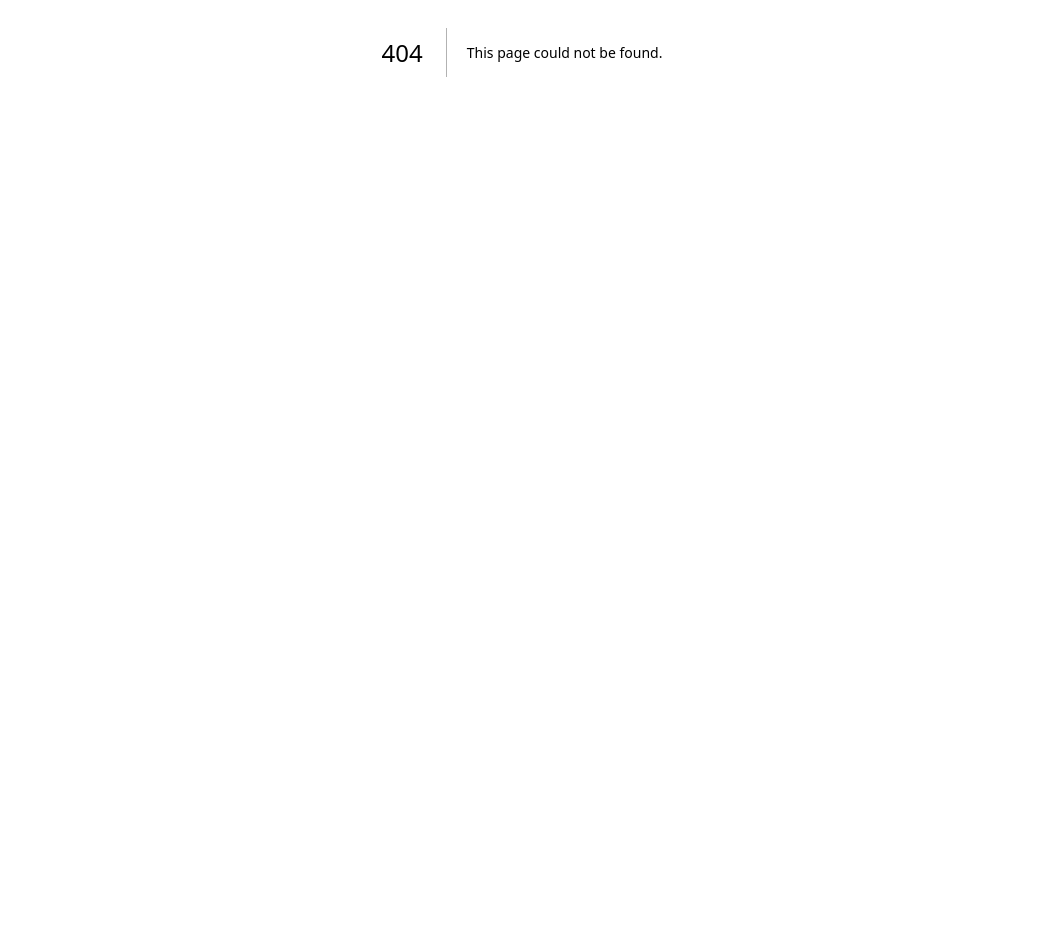
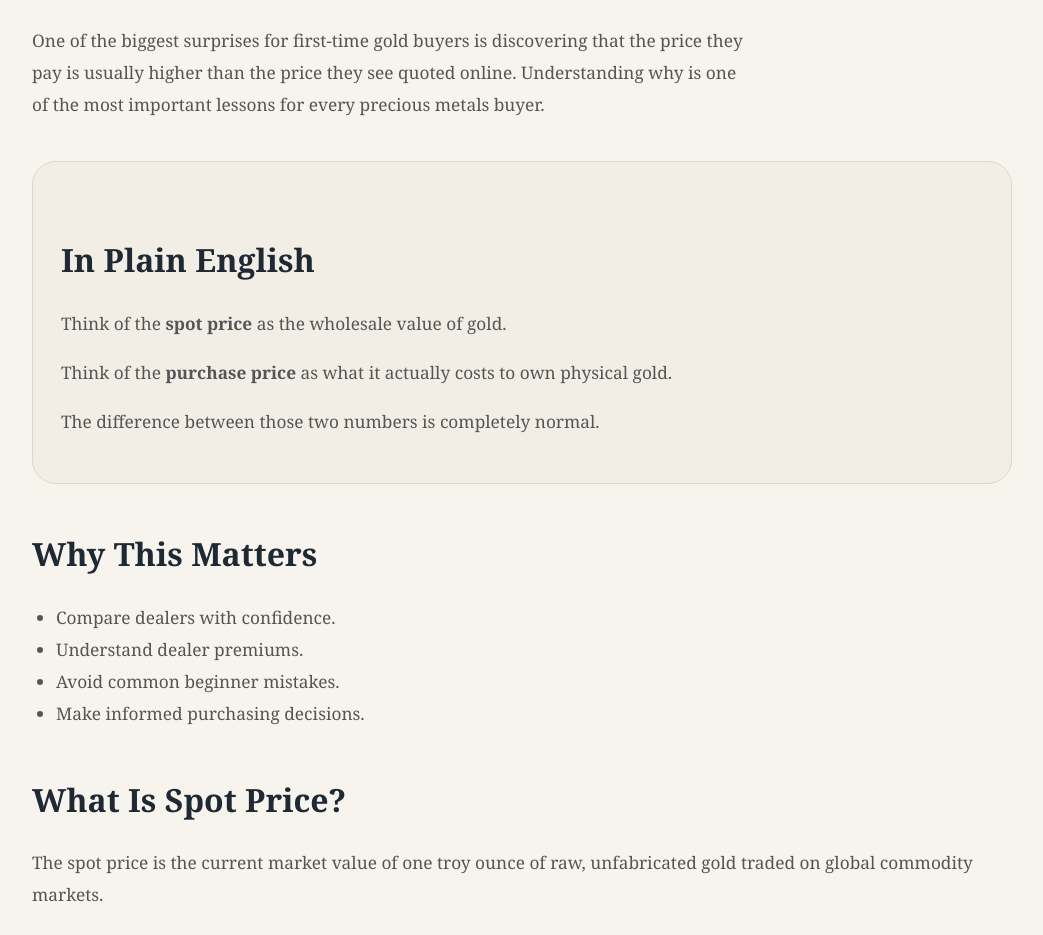
Before and after one commit to BryanFinnigan/tangible-value-v1, a Next.js app: page /learn/spot-price-vs-purchase-price in a window 1280 px wide. Before the commit this address had no page. Shown: the part 348-1283 px from the top of the page, without its empty margins (118-1161 px from the left). Before the commit the page ends 800 px from the top, so only its background shows below. Built offline with nearby package versions, Linux system fonts and the light colour scheme.

Commit message:
Create page.tsx

```diff
--- /dev/null
+++ b/app/learn/spot-price-vs-purchase-price/page.tsx
@@ -0,0 +1,311 @@
+export default function SpotPriceGuide() {
+  return (
+    <main className="articlePage">
+      <article className="article">
+
+        <p className="eyebrow">
+          FOUNDATIONAL KNOWLEDGE SERIES
+        </p>
+
+        <p className="chapter">
+          Chapter 2
+        </p>
+
+        <h1>Understanding Gold Spot Price vs. Purchase Price</h1>
+
+        <p className="lede">
+          One of the biggest surprises for first-time gold buyers is discovering
+          that the price they pay is usually higher than the price they see
+          quoted online. Understanding why is one of the most important lessons
+          for every precious metals buyer.
+        </p>
+
+        <section className="callout">
+
+          <h2>In Plain English</h2>
+
+          <p>
+            Think of the <strong>spot price</strong> as the wholesale value of
+            gold.
+          </p>
+
+          <p>
+            Think of the <strong>purchase price</strong> as what it actually
+            costs to own physical gold.
+          </p>
+
+          <p>
+            The difference between those two numbers is completely normal.
+          </p>
+
+        </section>
+
+        <section>
+
+          <h2>Why This Matters</h2>
+
+          <ul>
+            <li>Compare dealers with confidence.</li>
+            <li>Understand dealer premiums.</li>
+            <li>Avoid common beginner mistakes.</li>
+            <li>Make informed purchasing decisions.</li>
+          </ul>
+
+        </section>
+
+        <section>
+
+          <h2>What Is Spot Price?</h2>
+
+          <p>
+            The spot price is the current market value of one troy ounce of raw,
+            unfabricated gold traded on global commodity markets.
+          </p>
+
+          <p>
+            Think of it as the wholesale price before gold becomes a finished
+            coin or bar.
+          </p>
+
+          <p>
+            Spot prices change throughout the trading day as markets respond to
+            supply and demand, inflation, interest rates, currencies, and world
+            events.
+          </p>
+
+        </section>
+
+        <section>
+
+          <h2>What Is Purchase Price?</h2>
+
+          <p>
+            Purchase price is the amount you actually pay to own physical gold.
+          </p>
+
+          <p>
+            It includes the market value of the gold plus the costs of refining,
+            minting, transporting, storing, and selling the finished product.
+          </p>
+
+        </section>
+
+        <section className="formula">
+
+          <h2>How Purchase Price Is Calculated</h2>
+
+          <div className="formulaBox">
+            <div>Spot Price</div>
+            <div>+</div>
+            <div>Dealer Premium</div>
+            <div>+</div>
+            <div>Shipping & Insurance</div>
+            <div>=</div>
+            <div><strong>Purchase Price</strong></div>
+          </div>
+
+        </section>
+
+        <section>
+
+          <h2>Understanding Premiums</h2>
+
+          <p>
+            The amount above the spot price is called the premium.
+          </p>
+
+          <p>
+            Premiums help cover the costs of:
+          </p>
+
+          <ul>
+            <li>Refining</li>
+            <li>Minting</li>
+            <li>Packaging</li>
+            <li>Transportation</li>
+            <li>Insurance</li>
+            <li>Inventory</li>
+            <li>Business operations</li>
+          </ul>
+
+          <p>
+            Every reputable precious metals dealer charges a premium.
+          </p>
+
+        </section>
+
+        <section>
+
+          <h2>Example</h2>
+
+          <table>
+            <tbody>
+              <tr>
+                <td>Spot Price</td>
+                <td>$3,400</td>
+              </tr>
+
+              <tr>
+                <td>Dealer Premium</td>
+                <td>$120</td>
+              </tr>
+
+              <tr>
+                <td><strong>Total Purchase Price</strong></td>
+                <td><strong>$3,520</strong></td>
+              </tr>
+            </tbody>
+          </table>
+
+          <p>
+            These figures are examples only. Gold prices and dealer premiums
+            change continuously.
+          </p>
+
+        </section>
+
+        <section>
+
+          <h2>Spot Price vs. Purchase Price</h2>
+
+          <table>
+
+            <thead>
+              <tr>
+                <th>Spot Price</th>
+                <th>Purchase Price</th>
+              </tr>
+            </thead>
+
+            <tbody>
+
+              <tr>
+                <td>Wholesale market value</td>
+                <td>Retail purchase price</td>
+              </tr>
+
+              <tr>
+                <td>Changes constantly</td>
+                <td>Varies by dealer</td>
+              </tr>
+
+              <tr>
+                <td>Raw gold value</td>
+                <td>Finished physical product</td>
+              </tr>
+
+              <tr>
+                <td>No manufacturing costs</td>
+                <td>Includes premiums and services</td>
+              </tr>
+
+            </tbody>
+
+          </table>
+
+        </section>
+
+        <section className="tip">
+
+          <h2>Beginner Tip</h2>
+
+          <p>
+            When comparing gold dealers, look beyond the advertised premium.
+            Compare:
+          </p>
+
+          <ul>
+            <li>Total delivered price</li>
+            <li>Shipping costs</li>
+            <li>Insurance</li>
+            <li>Payment options</li>
+            <li>Dealer reputation</li>
+          </ul>
+
+        </section>
+
+        <section className="myth">
+
+          <h2>Common Myth</h2>
+
+          <h3>"I should be able to buy gold at spot price."</h3>
+
+          <p>
+            In almost every retail purchase, physical gold sells above spot
+            price because it must be refined, minted, transported, stored, and
+            insured before reaching the buyer.
+          </p>
+
+        </section>
+
+        <section>
+
+          <h2>Frequently Asked Questions</h2>
+
+          <h3>Can I buy gold at spot price?</h3>
+
+          <p>
+            Usually not. Retail buyers pay premiums that cover the costs of
+            producing and distributing physical gold.
+          </p>
+
+          <h3>Do premiums change?</h3>
+
+          <p>
+            Yes. Premiums fluctuate based on demand, supply, and market
+            conditions.
+          </p>
+
+          <h3>Is a higher premium always bad?</h3>
+
+          <p>
+            No. Some products command higher premiums because they are easier to
+            resell or have stronger collector demand.
+          </p>
+
+        </section>
+
+        <section className="callout">
+
+          <h2>Before You Buy</h2>
+
+          <ul>
+            <li>☐ Compare total purchase prices.</li>
+            <li>☐ Review shipping and insurance.</li>
+            <li>☐ Research the dealer.</li>
+            <li>☐ Understand whether you're buying bullion or collectible coins.</li>
+            <li>☐ Never compare products using spot price alone.</li>
+          </ul>
+
+        </section>
+
+        <section>
+
+          <h2>Knowledge in Practice</h2>
+
+          <p>
+            Imagine comparing the same one-ounce gold coin from three reputable
+            dealers. Rather than focusing only on the advertised premium,
+            compare the total delivered cost, payment options, shipping,
+            insurance, return policies, and the dealer's reputation. The best
+            purchase isn't always the cheapest—it's the one that offers the best
+            overall value and confidence.
+          </p>
+
+        </section>
+
+        <section>
+
+          <h2>Continue Learning</h2>
+
+          <ul>
+            <li>← Chapter 1 — Beginner's Guide to Investing in Gold, Silver & Coins</li>
+            <li>→ Chapter 3 — Gold's Hidden Costs (Coming Soon)</li>
+          </ul>
+
+        </section>
+
+      </article>
+    </main>
+  );
+}
```
